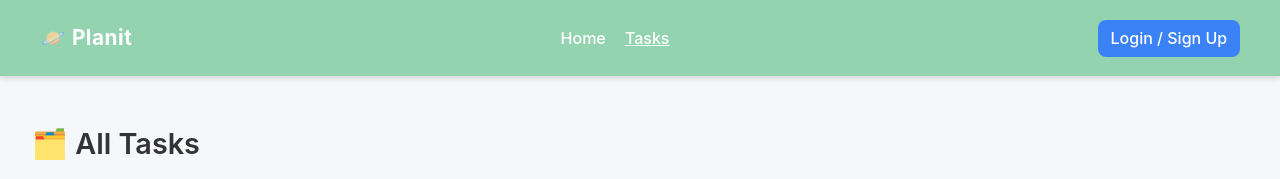
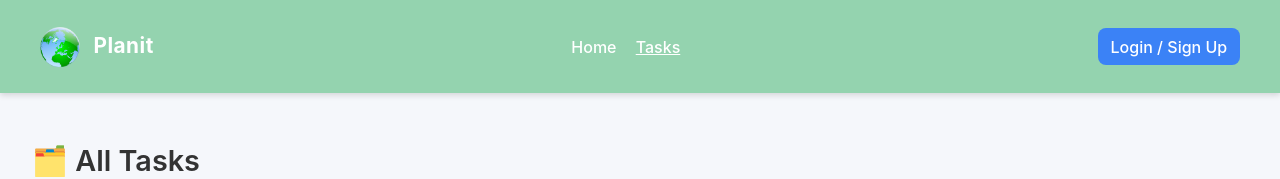
Before and after one commit to DariaRosen/Planit-Todo-App, a React (Vite) app in the folder frontend/: page /tasks in a window 1280 px wide. Shown: the top 179 px of the page. Built offline with nearby package versions, Linux system fonts and the light colour scheme; no server answers.

Commit message:
Change logo

```diff
--- a/frontend/src/App.jsx
+++ b/frontend/src/App.jsx
@@ -86,7 +86,7 @@ export default function App() {
   if (isLoading) {
     return (
       <div className="loading-screen">
-        <h2>🪐 Planit</h2>
+        <h2><img src="/256px-Planet.svg.png" alt="Planit" /> Planit</h2>
         <p>Loading your profile...</p>
       </div>
     )
--- a/frontend/src/assets/css/components/_header.scss
+++ b/frontend/src/assets/css/components/_header.scss
@@ -24,6 +24,13 @@
     font-size: 1.3rem;
     font-weight: 700;
     letter-spacing: 0.5px;
+
+    img {
+      width: 40px;
+      height: 40px;
+      vertical-align: middle;
+      margin-right: 0.5rem;
+    }
   }
 
   .nav-links {
--- a/frontend/src/components/Header.jsx
+++ b/frontend/src/components/Header.jsx
@@ -11,7 +11,7 @@ export function Header({ user, onLogout }) {
     return (
         <header className="app-header">
             <div className="header-container">
-                <h1 className="logo">🪐 Planit</h1>
+                <h1 className="logo"><img src="/256px-Planet.svg.png" alt="Planit" /> Planit</h1>
 
                 <nav className={`nav-links ${menuOpen ? "open" : ""}`}>
                     <NavLink to="/" className="nav-item">
```
